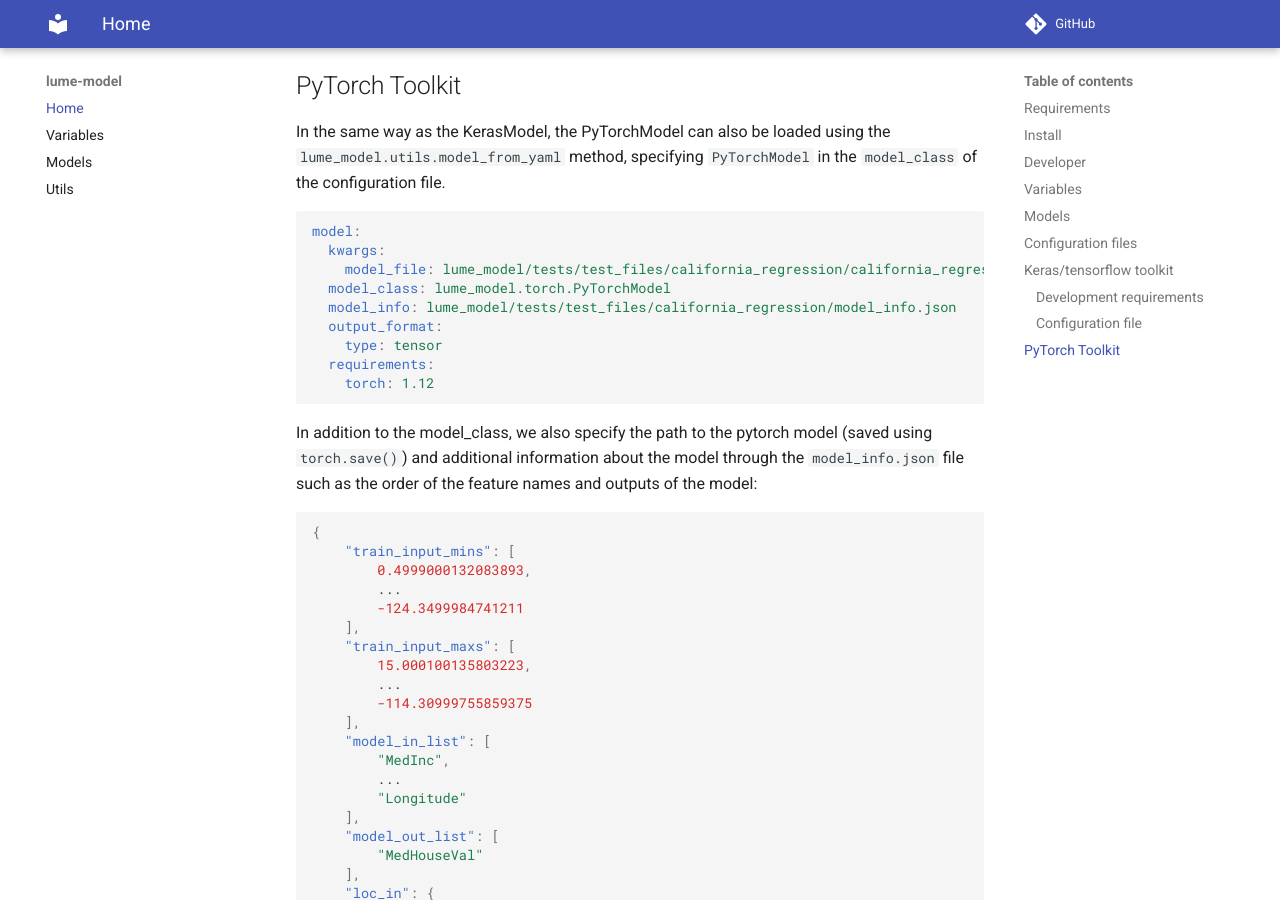
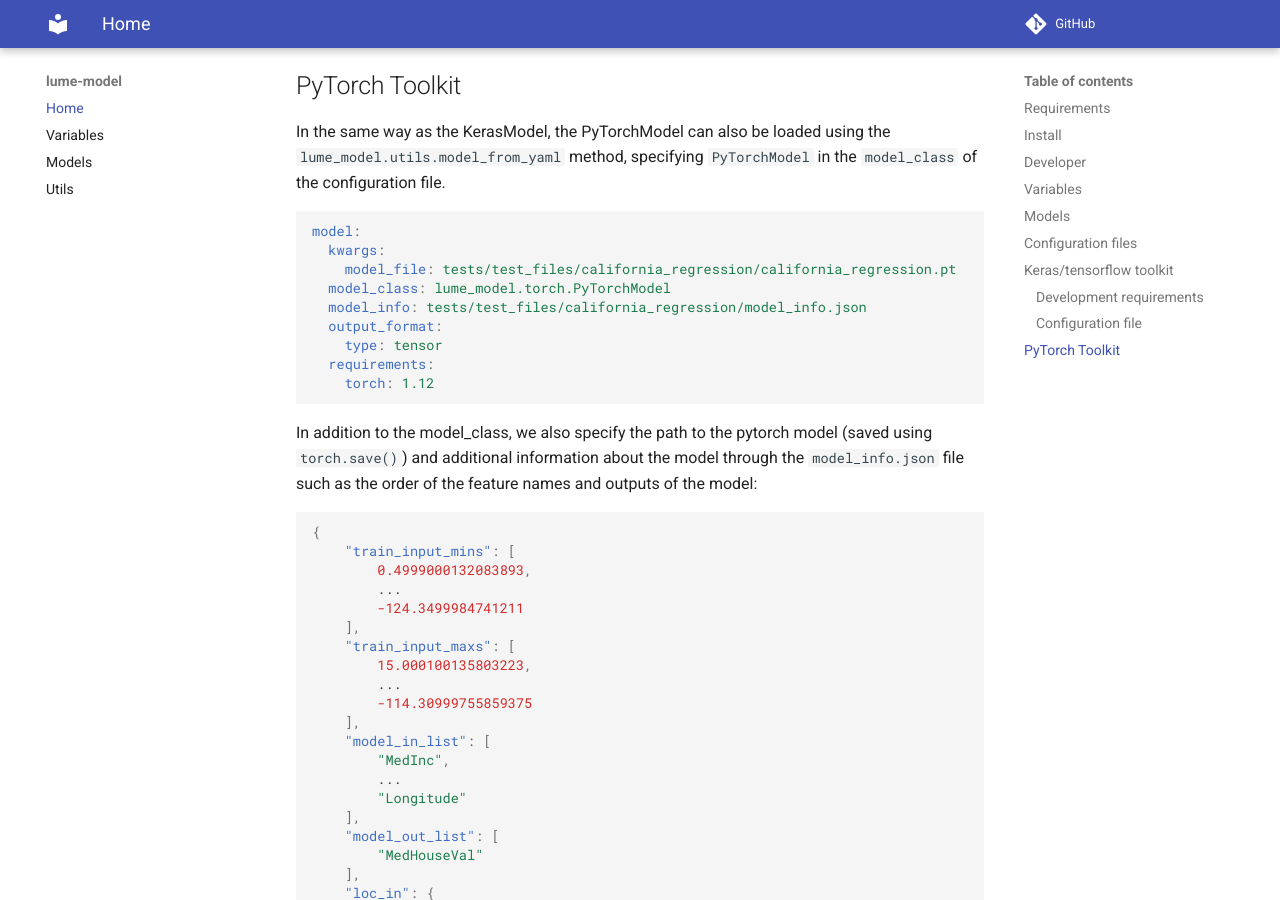
Before and after one commit to slaclab/lume-model, an MkDocs documentation site: the page built from docs/index.md, in a window 1280 px wide and 900 px high, scrolled down 6142 px. Built offline with MkDocs 1.6.1 and Material for MkDocs 9.7.7, drawn with Linux system fonts in a browser that asks for light colours; comment, search, counter and statistics services are not loaded.

Commit message:
updated all paths for tests

````diff
--- a/docs/index.md
+++ b/docs/index.md
@@ -266,9 +266,9 @@ In the same way as the KerasModel, the PyTorchModel can also be loaded using the
 ```yaml
 model:
   kwargs:
-    model_file: lume_model/tests/test_files/california_regression/california_regression.pt
+    model_file: tests/test_files/california_regression/california_regression.pt
   model_class: lume_model.torch.PyTorchModel
-  model_info: lume_model/tests/test_files/california_regression/model_info.json
+  model_info: tests/test_files/california_regression/model_info.json
   output_format:
     type: tensor
   requirements:
````
Also changed, not shown: 1 other file.
